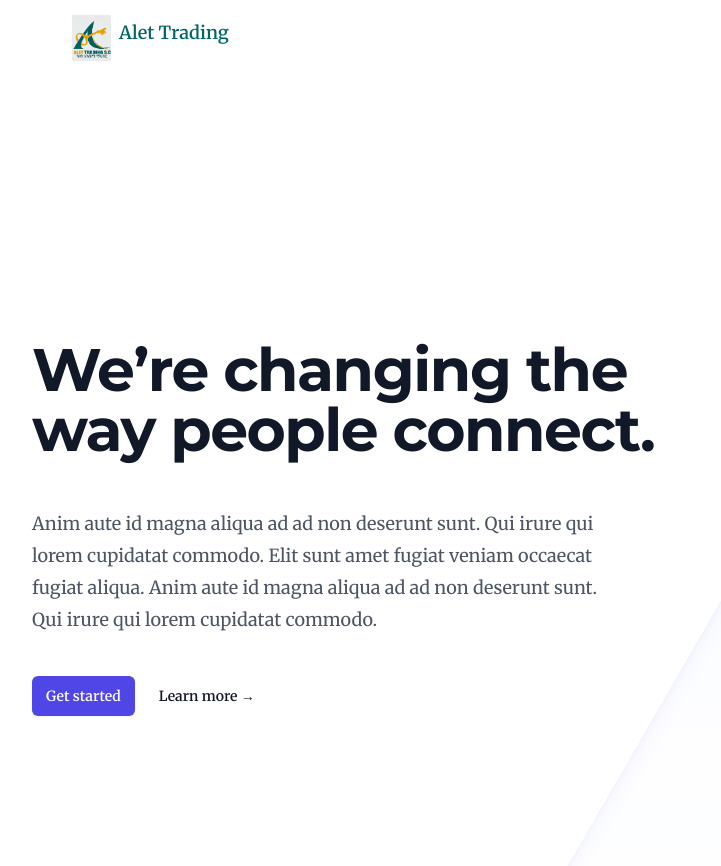
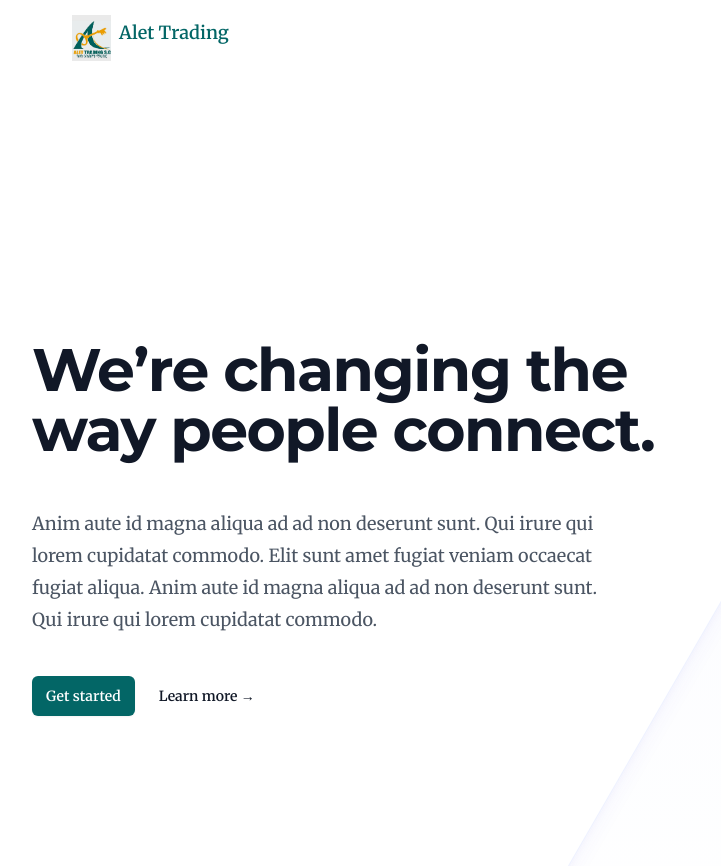
Before and after one commit to rabira-hierpa/alet, a Gatsby site: page / in a window 1280 px wide. Shown: the top 866 px of the page, 0-721 px from the left. Built offline with nearby package versions, Linux system fonts and the light colour scheme; Gatsby itself is replaced by a stand-in of ours.

Commit message:
Update button styling in Hero component

```diff
--- a/src/components/hero.jsx
+++ b/src/components/hero.jsx
@@ -32,7 +32,7 @@
               <div className="mt-10 flex items-center gap-x-6">
                 <a
                   href="#"
-                  className="rounded-md bg-indigo-600 px-3.5 py-2.5 text-sm font-semibold text-white shadow-sm hover:bg-indigo-500 focus-visible:outline focus-visible:outline-2 focus-visible:outline-offset-2 focus-visible:outline-indigo-600"
+                  className="rounded-md bg-primary px-3.5 py-2.5 text-sm font-semibold text-white shadow-sm hover:bg-secondary focus-visible:outline focus-visible:outline-2 focus-visible:outline-offset-2 focus-visible:outline-secondary"
                 >
                   Get started
                 </a>
```
